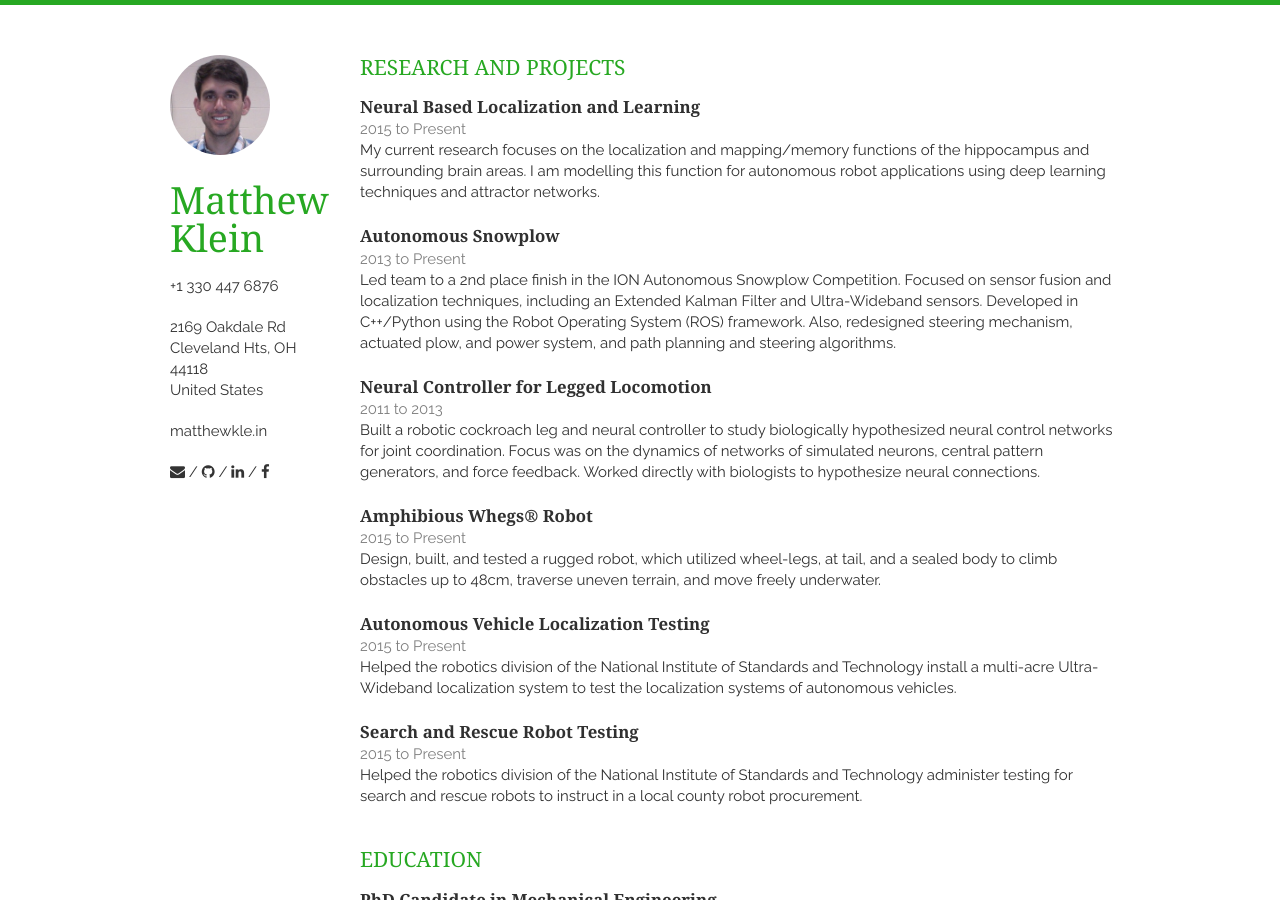
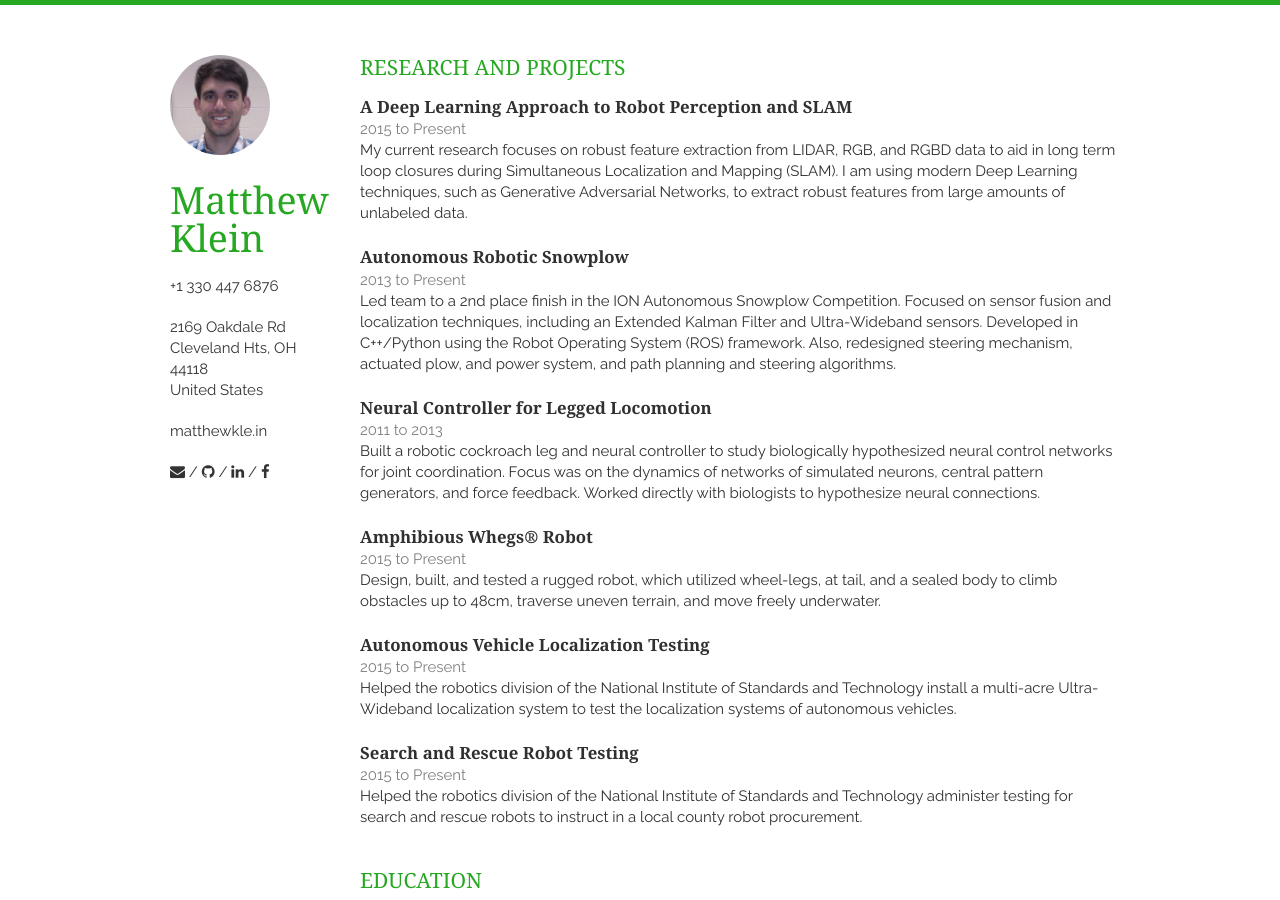
Before and after one commit to kleinma/kleinma.github.io, a Jekyll site: the page built from CV.md, in a window 1280 px wide and 900 px high. Built offline with Jekyll 4.4.1, drawn with Linux system fonts in a browser that asks for light colours; nearby versions of some CDN libraries.

Commit message:
Added Deep Learning stuff to research.

```diff
--- a/_includes/research.html
+++ b/_includes/research.html
@@ -2,14 +2,14 @@
     <h1>Research and Projects</h1>
     <article>
         <header>
-            <h1>Neural Based Localization and Learning</h1>
+            <h1>A Deep Learning Approach to Robot Perception and SLAM</h1>
             <span><time>2015 to Present</time></span>
         </header>
-        <p>My current research focuses on the localization and mapping/memory functions of the hippocampus and surrounding brain areas. I am modelling this function for autonomous robot applications using deep learning techniques and attractor networks. </p>
+        <p>My current research focuses on robust feature extraction from LIDAR, RGB, and RGBD data to aid in long term loop closures during Simultaneous Localization and Mapping (SLAM). I am using modern Deep Learning techniques, such as Generative Adversarial Networks, to extract robust features from large amounts of unlabeled data. </p>
     </article>
     <article>
         <header>
-            <h1>Autonomous Snowplow</h1>
+            <h1>Autonomous Robotic Snowplow</h1>
             <span><time>2013 to Present</time></span>
         </header>
         <p>Led team to a 2nd place finish in the ION Autonomous Snowplow Competition. Focused on sensor fusion and localization techniques, including an Extended Kalman Filter and Ultra-Wideband sensors. Developed in C++/Python using the Robot Operating System (ROS) framework. Also, redesigned steering mechanism, actuated plow, and power system, and path planning and steering algorithms. </p>
```
